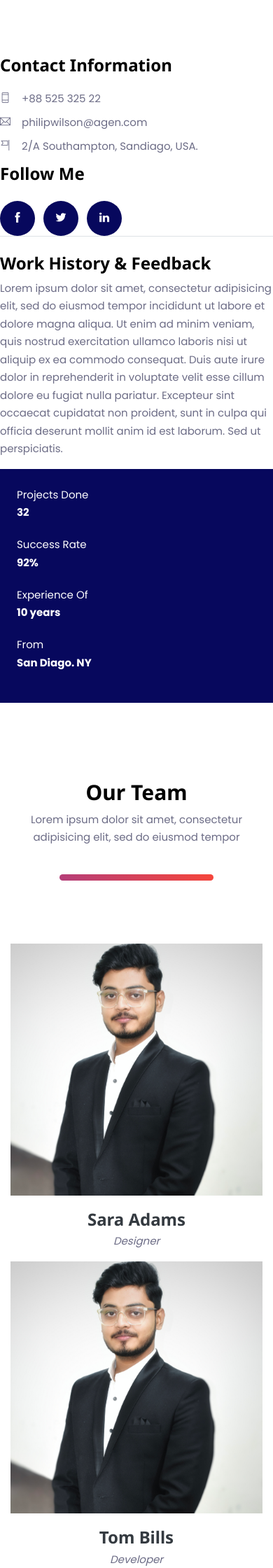
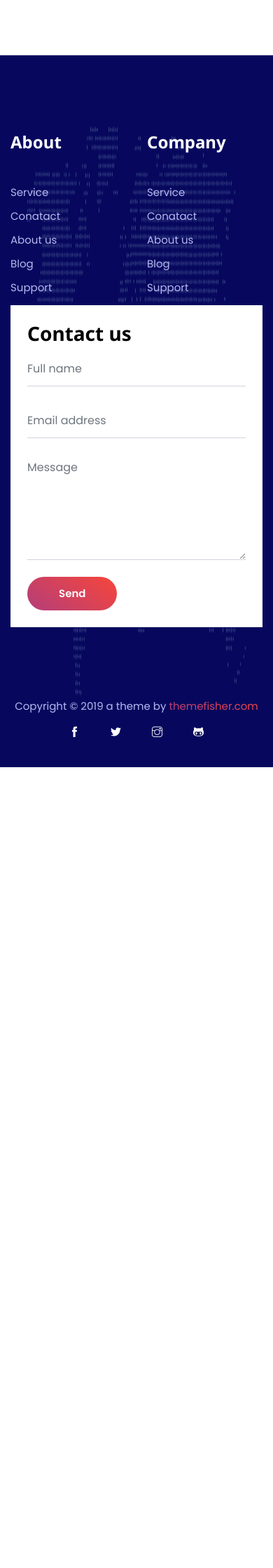
Before and after one commit to amanonearth/kolaSecured, a Flask app: page /kolaTest3.0 in a window 390 px wide. Shown: the part 1378-3618 px from the top of the page at 70% size. After the commit the page ends 2474 px from the top, so only its background shows below. Run offline with Flask 2, Linux system fonts and the light colour scheme; some libraries are stand-ins or nearby versions.

Commit message:
Optimised animation and page restructuring

```diff
--- a/web/templates/team-single.html
+++ b/web/templates/team-single.html
@@ -122,112 +122,7 @@
         </div>
       </div></div>
     </div>
-    <div class="row">
-      <div class="col-lg-8">
-        <div class="row border-bottom mb-4">
-          <div class="col-sm-6">
-            <h4 class="mb-4">Contact Information</h4>
-            <ul class="list-unstyled">
-              <li class="mb-3"><i class="ti-mobile mr-3"></i>+88 525 325 22</li>
-              <li class="mb-3"><i class="ti-email mr-3"></i>philipwilson@agen.com</li>
-              <li class="mb-3"><i class="ti-flag-alt mr-3"></i>2/A Southampton, Sandiago, USA.</li>
-            </ul>
-          </div>
-          <div class="col-sm-6">
-            <h4 class="mb-4">Follow Me</h4>
-            <ul class="list-inline social-icons">
-              <li class="list-inline-item"><a href="#"><i class="ti-facebook"></i></a></li>
-              <li class="list-inline-item"><a href="#"><i class="ti-twitter-alt"></i></a></li>
-              <li class="list-inline-item"><a href="#"><i class="ti-linkedin"></i></a></li>
-            </ul>
-          </div>
-        </div>
-        <h4>Work History & Feedback</h4>
-        <p>Lorem ipsum dolor sit amet, consectetur adipisicing elit, sed do eiusmod tempor incididunt ut labore et
-          dolore magna aliqua. Ut enim ad minim veniam, quis nostrud exercitation ullamco laboris nisi ut aliquip ex ea
-          commodo consequat. Duis aute irure dolor in reprehenderit in voluptate velit esse cillum dolore eu fugiat
-          nulla pariatur. Excepteur sint occaecat cupidatat non proident, sunt in culpa qui officia deserunt mollit anim
-          id est laborum. Sed ut perspiciatis.</p>
-
-      </div>
-      <div class="col-lg-4">
-        <div class="bg-secondary p-4">
-          <ul class="list-unstyled">
-            <li class="mb-4">
-              <p class="text-white mb-1">Projects Done</p>
-              <strong class="text-white">32</strong>
-            </li>
-            <li class="mb-4">
-              <p class="text-white mb-1">Success Rate</p>
-              <strong class="text-white">92%</strong>
-            </li>
-            <li class="mb-4">
-              <p class="text-white mb-1">Experience Of</p>
-              <strong class="text-white">10 years</strong>
-            </li>
-            <li class="mb-4">
-              <p class="text-white mb-1">From</p>
-              <strong class="text-white">San Diago. NY</strong>
-            </li>
-          </ul>
-        </div>
-      </div>
-    </div>
   </div>
-</section>
-<!-- /team -->
-
-<!-- team -->
-<section class="section">
-  <div class="container">
-    <div class="row">
-      <div class="col-lg-10 mx-auto text-center">
-        <h2>Our Team</h2>
-        <p>Lorem ipsum dolor sit amet, consectetur adipisicing elit, sed do eiusmod tempor</p>
-        <div class="section-border"></div>
-      </div>
-    </div>
-    <div class="row no-gutters">
-      <div class="col-lg-3 col-sm-6">
-        <div class="card hover-shadow">
-          <img src="{{ url_for('static', filename='images/team/member-1.jpg') }}" alt="team-member" class="card-img-top">
-          <div class="card-body text-center position-relative zindex-1">
-            <h4><a class="text-dark" href="team-single.html">Sara Adams</a></h4>
-            <i>Designer</i>
-          </div>
-        </div>
-      </div>
-      <div class="col-lg-3 col-sm-6">
-        <div class="card hover-shadow">
-          <img src="{{ url_for('static', filename='images/team/member-2.jpg') }}" alt="team-member" class="card-img-top">
-          <div class="card-body text-center position-relative zindex-1">
-            <h4><a class="text-dark" href="team-single.html">Tom Bills</a></h4>
-            <i>Developer</i>
-          </div>
-        </div>
-      </div>
-      <div class="col-lg-3 col-sm-6">
-        <div class="card hover-shadow">
-          <img src="{{ url_for('static', filename='images/team/member-3.jpg') }}" alt="team-member" class="card-img-top">
-          <div class="card-body text-center position-relative zindex-1">
-            <h4><a class="text-dark" href="team-single.html">Anna Walle</a></h4>
-            <i>Manager</i>
-          </div>
-        </div>
-      </div>
-      <div class="col-lg-3 col-sm-6">
-        <div class="card hover-shadow">
-          <img src="{{ url_for('static', filename='images/team/member-4.jpg') }}" alt="team-member" class="card-img-top">
-          <div class="card-body text-center">
-            <h4>Devid Json</h4>
-            <i>CEO</i>
-          </div>
-        </div>
-      </div>
-    </div>
-  </div>
-</section>
-<!-- /team -->
 
 <!-- footer -->
 <footer class="bg-secondary position-relative">
```
